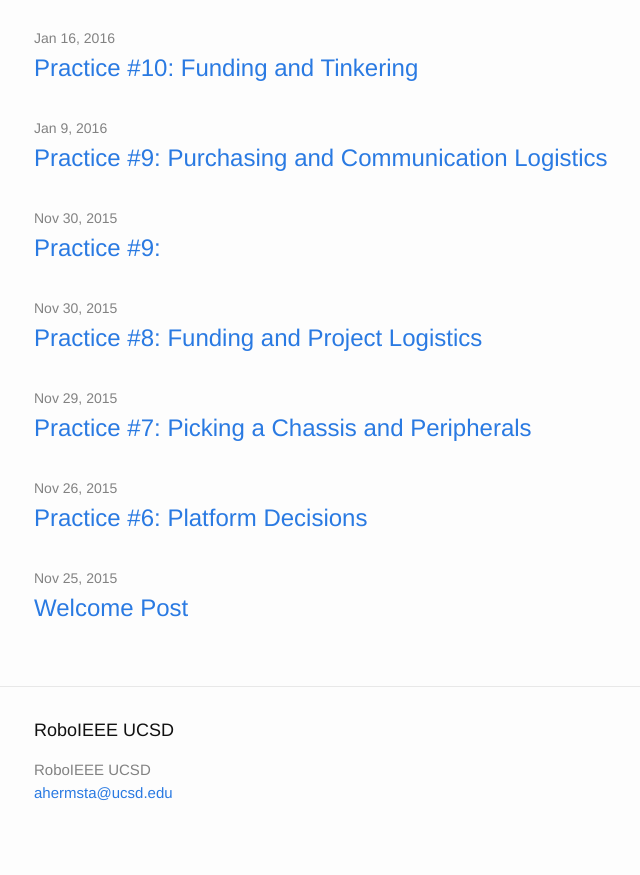
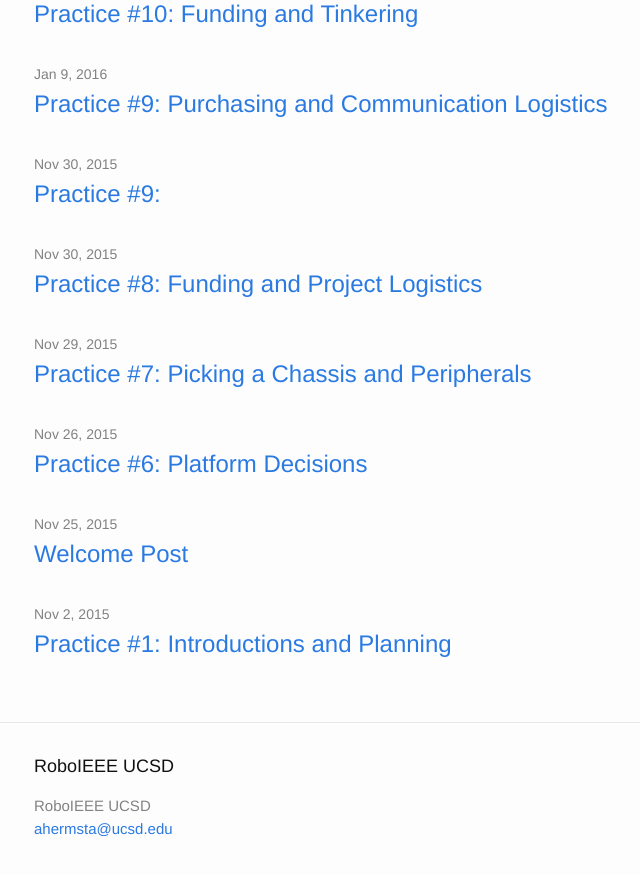
Before and after one commit to hermstadalex/UCSDroboIEEE, a Jekyll site: the page built from index.html, in a window 1280 px wide and 900 px high, scrolled down 741 px. Shown: the top 875 px of the window, without its empty margins (236-876 px from the left). Built offline with Jekyll 4.4.1, drawn with Linux system fonts in a browser that asks for light colours.

Commit message:
Fixed title

```diff
--- a/_posts/2015-11-02-First-Practice-Introductions.markdown
+++ b/_posts/2015-11-02-First-Practice-Introductions.markdown
@@ -1,6 +1,6 @@
 ---
 layout: post
-title: Practice \#1: Introductions and Planning
+title: "Practice #1: Introductions and Planning"
 date: 2015-11-02
 categories: jekyll update
 ---
```
